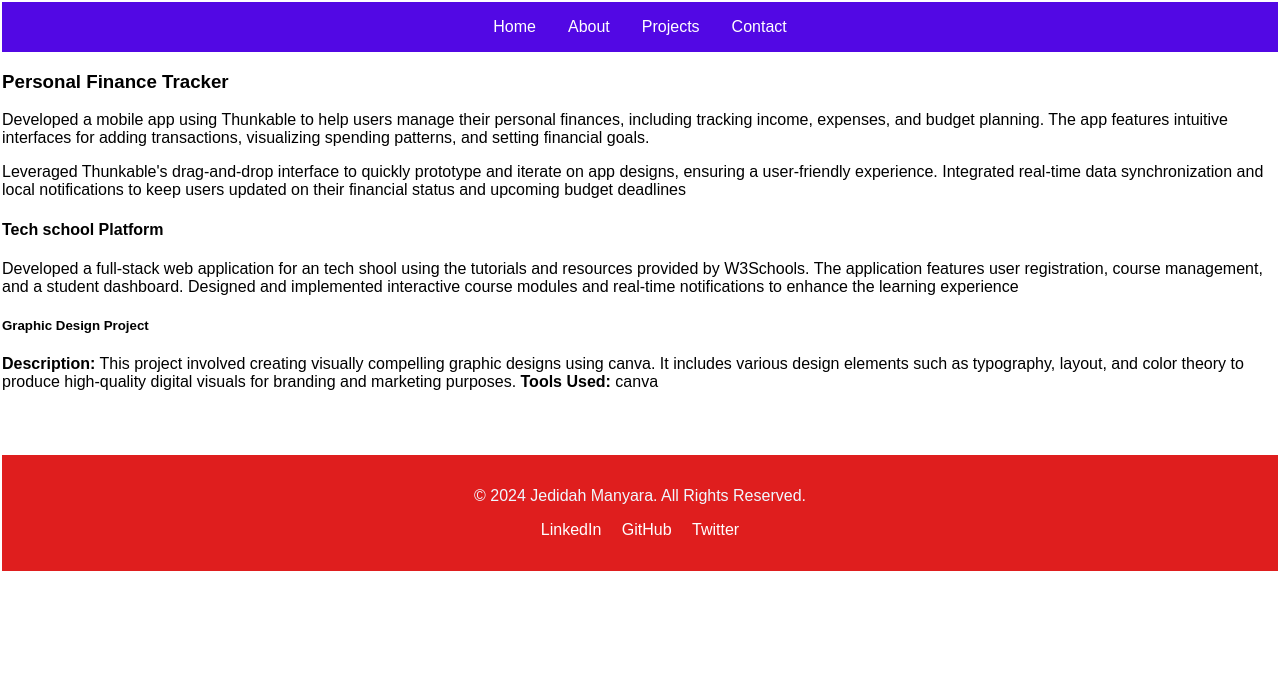
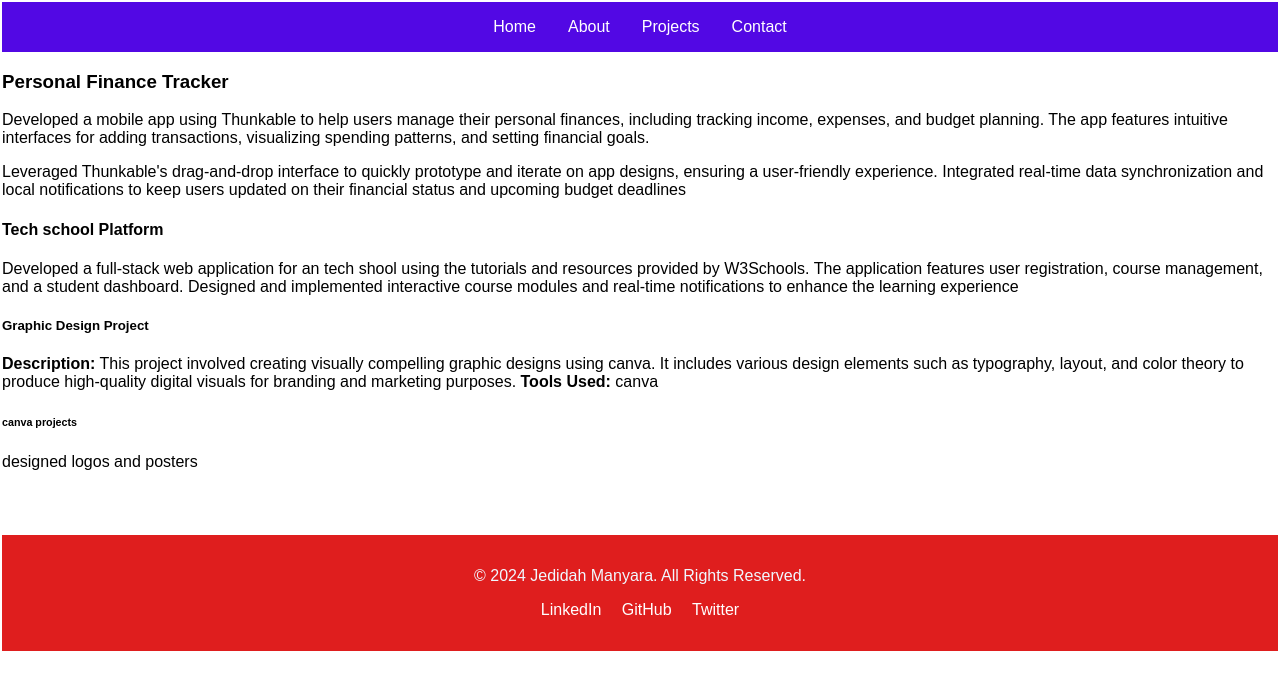
Before and after one commit to Jedidahmanyara/personal-portfolio-website, a plain HTML site: page projects.html in a window 1280 px wide. Drawn offline with Linux system fonts and the light colour scheme.

Commit message:
changed project page

```diff
--- a/projects.html
+++ b/projects.html
@@ -29,6 +29,8 @@
           <h5>Graphic Design Project </h5>
        <p5><strong>Description:</strong> This project involved creating visually compelling graphic designs using canva. It includes various design elements such as typography, layout, and color theory to produce high-quality digital visuals for branding and marketing purposes.</p5>
        <p6><strong>Tools Used:</strong> canva</p6>
+       <h6>canva projects</h6>
+       <p7>designed logos and posters</p7>
 
 
     </div>
```
Also changed, not shown: about.html (+1 -0 lines).
